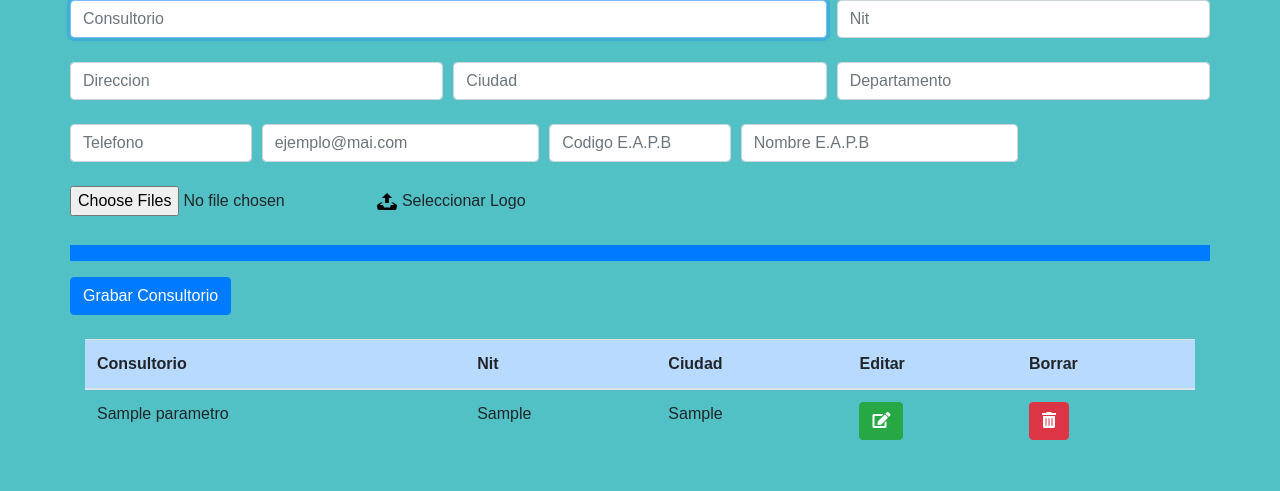
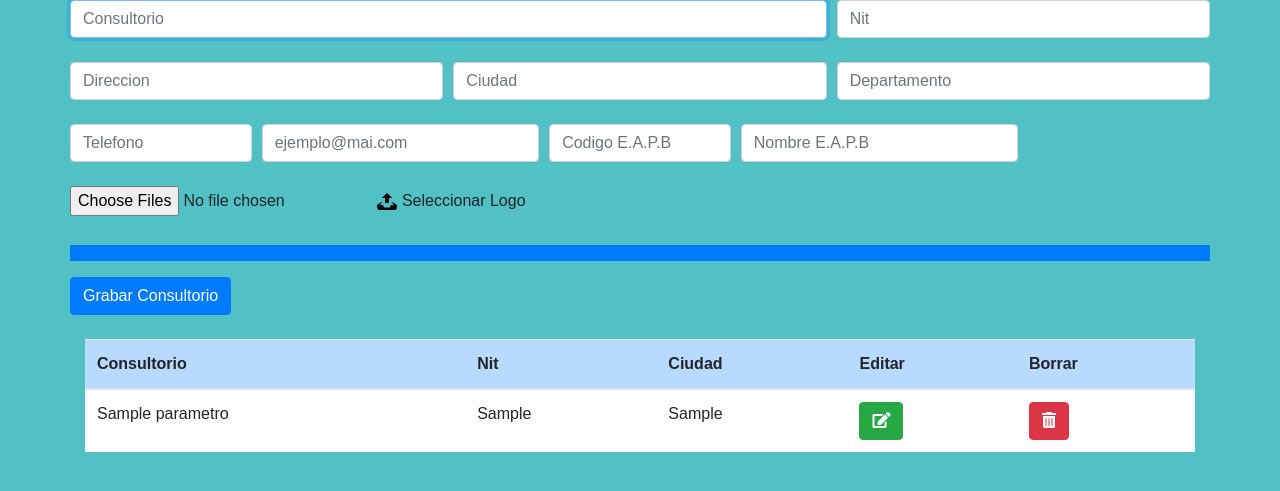
Before and after one commit to JesusMateoSD/ProyectoTecnoStoria, a PHP site: page /parametros/indexparametro.php in a window 1280 px wide. Shown: the part 160-651 px from the top of the page. Run offline with PHP 8.4, Linux system fonts and the light colour scheme; the visitor is signed in with stand-in values (Sample User, id 1); tables that the repository leaves empty or names only in its code hold one stand-in row (values such as "Sample post"); some libraries are stand-ins or nearby versions; some web fonts are replaced.

Commit message:
V 0.3.2.2

```diff
--- a/pacientes/mostrardetallep.php
+++ b/pacientes/mostrardetallep.php
@@ -37,7 +37,7 @@
         <td><?php echo $row['correo']; ?></td>
 
         <td>
-          <li id="<?php echo $row['id']?>" class="btn btn-danger" ><a href="#" class="deleteitem" ><i class="fas fa-trash-alt"></i></a></i>
+          <li id="<?php echo $row['id']?>" class="btn btn-danger" ><a href="#" class="deleteitem" style="color: #FFF;" ><i class="fas fa-trash-alt " ></i></a></i>
         </td>
       </tr>
     <?php } ?>
--- a/parametros/indexparametro.php
+++ b/parametros/indexparametro.php
@@ -68,7 +68,7 @@
     <br>
 
     <div class="col-md-12">
-      <table class="table table-hover">
+      <table class="table table-hover table-light">
         <thead>
           <tr class="table-primary">
             <th>Consultorio</th>
--- a/usuarios/indexusuario.php
+++ b/usuarios/indexusuario.php
@@ -75,7 +75,7 @@
       </div>
     </div>
    <br>
-      <table class="table table-hover">
+      <table class="table table-hover table-light">
         <thead>
           <tr class="table-primary">
             <th>Nombre</th>
@@ -92,8 +92,8 @@
           while($row = mysqli_fetch_assoc($result_tasks)) { ?>
           <tr>
             <td><?php echo $row['nombre']; ?></td>
-           <td><?php echo $row['cargo']; ?></td>
-           <td><?php echo $row['correo']; ?></td>
+            <td><?php echo $row['cargo']; ?></td>
+            <td><?php echo $row['correo']; ?></td>
             <td><?php echo $row['nivel']; ?></td>
             <td>
               <a href="borrarusuario.php?id=<?php echo $row['id']?>" class="btn btn-danger">
```
Also changed, not shown: pacientes/indexpaciente.php (+6 -2 lines).
